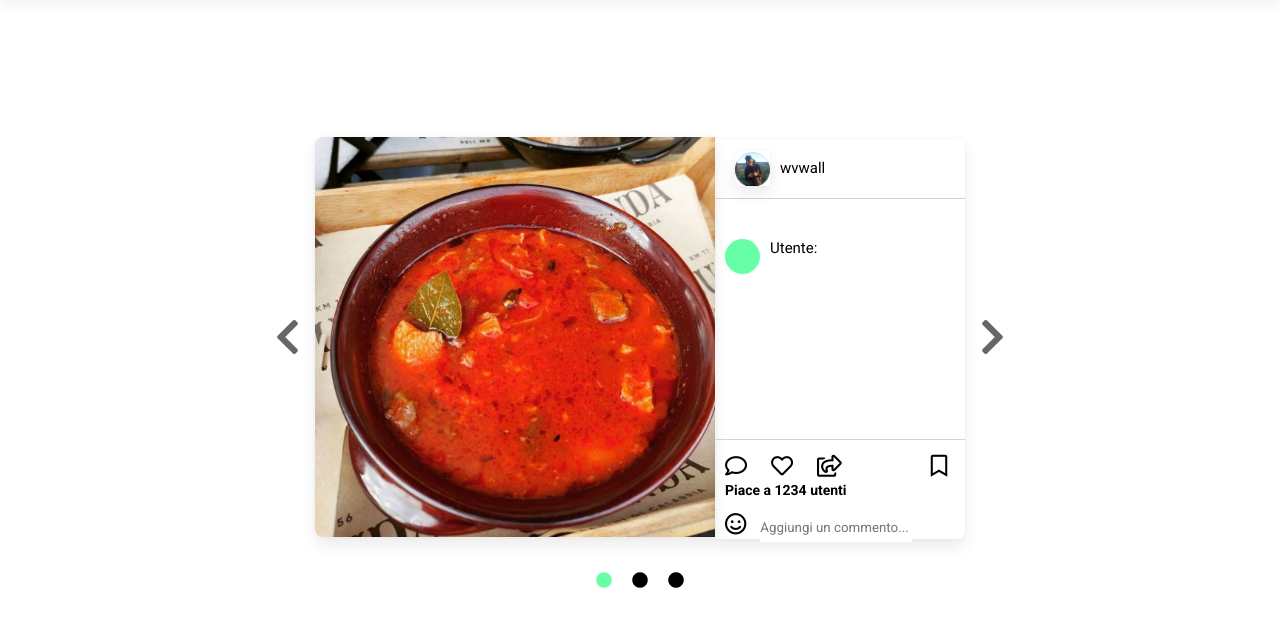
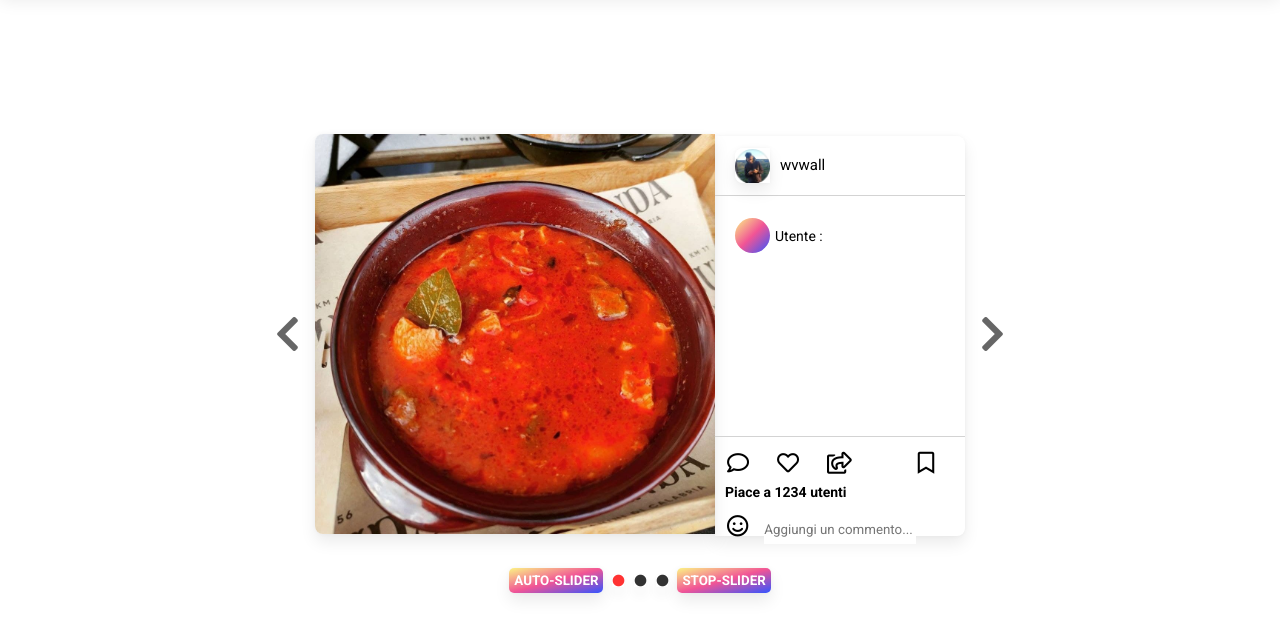
Before and after one commit to wvwall/vue-slider, a plain HTML site: page index.html in a window 1280 px wide. Shown: the part 67-704 px from the top of the page. Drawn offline with nearby package versions, Linux system fonts and the light colour scheme.

Commit message:
Completo

```diff
--- a/assets/css/master.css
+++ b/assets/css/master.css
@@ -39,10 +39,15 @@ i:hover {
     margin-top: 30px;
 }
 .dot-navigation i {
-    margin: 0 10px;
+    font-size: 12px;
+    margin: 0 5px;
+    opacity: 0.8;
+    box-shadow: rgba(0, 0, 0, 0.04) 0px 0px 4px 0px,
+    rgba(0, 0, 0, 0.08) 0px 8px 16px 0px;
 }
 .active {
-    color: #66ffa6
+    color: red;
+    opacity: 1;
 }
 
 .nav-logo {
@@ -94,16 +99,17 @@ i:hover {
 }
 .interactions i {
     font-size: 22px;
-    margin:15px 10px;
+    margin:15px 12px;
     margin-bottom: 5px;
 
 }
 .interactions .fa-bookmark {
-    margin-left: 30%;
+    margin-left: 20%;
 }
 .interactions span {
     font-size: 14px;
     font-weight: 600;
+    margin-top: 5px;
     margin-left: 10px;
     display: block;
 }
@@ -114,18 +120,37 @@ i:hover {
 
 .comments {
     display: flex;
-    align-items: flex-start;
+    align-items: center;
 }
 .comments span {
-
     margin-top: 40px;
-    margin-left: 10px;
-    font-size: 15px;
+    font-size: 14px;
+    margin-bottom: 200px;
+    margin-right: 5px;
 }
 .circle {
     width: 35px;
     height: 35px;
     border-radius: 100%;
-    background-color:#66ffa6;
+    background: linear-gradient(to bottom right,
+    rgba(249, 237, 50,0.6),
+    rgba(238, 42, 123,0.8),
+    rgba(0, 42, 255,0.8));
+    margin-left: 20px;
+    margin-right: 10px;
+}
 
+button {
+    padding: 5px 5px;
+    border-radius: 5px;
+    border: none;
+    background: linear-gradient(to bottom right,
+    rgba(249, 237, 50,0.6),
+    rgba(238, 42, 123,0.8),
+    rgba(0, 42, 255,0.8));
+    color: #fff;
+    font-weight: 600;
+    cursor: pointer;
+    box-shadow: rgba(0, 0, 0, 0.04) 0px 0px 4px 0px,
+    rgba(0, 0, 0, 0.08) 0px 8px 16px 0px;
 }
--- a/index.html
+++ b/index.html
@@ -33,7 +33,7 @@
                         <span>wvwall</span>
                     </div>
                     <div class="comments">
-                        <span class="circle"></span><span>Utente:</span><span>{{comment}}</span>
+                        <span class="circle"></span><span>Utente :</span><span>{{comment}}</span>
                     </div>
                     <div class="interactions">
                         <i class="far fa-comment"></i>
@@ -51,7 +51,9 @@
                 </div>
             </div>
             <div class="dot-navigation">
+                <button @click="autoslider">AUTO-SLIDER</button>
                 <i v-for="dot in srcImage.length" class="fas fa-circle" :class="(dot -1 == i) ? 'active' : '' " @click="dotSelect(dot -1)" ></i>
+                <button @click="stop">STOP-SLIDER</button>
             </div>
         </div>
     </div>
```
